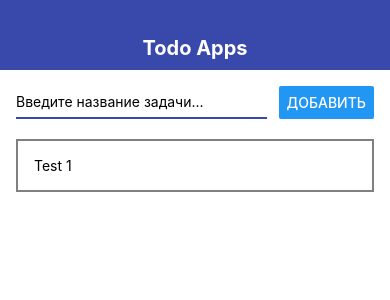
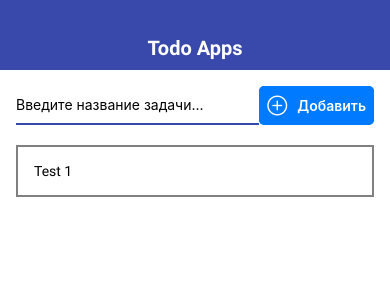
Before and after one commit to besrezen90/native-todos-app, a React Native app: screen / in a window 390 px wide. Shown: the top 300 px of the page. Built offline with nearby package versions, Linux system fonts and the light colour scheme.

Commit message:
add icon antDesign

```diff
--- a/App.js
+++ b/App.js
@@ -9,10 +9,14 @@ import { TodoScreen } from "./src/screens/TodoScreen";
 
 //FIXME: подключение шрифтов временно не работает
 const loadApp = async () => {
-  await Font.loadAsync({
-    "roboto-regular": require("./assets/fonts/Roboto-Regular.ttf"),
-    "roboto-bold": require("./assets/fonts/Roboto-Bold.ttf")
-  });
+  try {
+    await Font.loadAsync({
+      "roboto-regular": require("./assets/fonts/Roboto-Regular.ttf"),
+      "roboto-bold": require("./assets/fonts/Roboto-Bold.ttf")
+    });
+  } finally {
+    console.log("Roboto is loaded:" + Font.isLoaded("roboto-regular"));
+  }
 };
 
 export default function App() {
--- a/package.json
+++ b/package.json
@@ -10,7 +10,7 @@
   "dependencies": {
     "@expo/vector-icons": "^10.0.6",
     "expo": "^35.0.0",
-    "expo-font": "^8.0.0",
+    "expo-font": "7.0.0",
     "react": "16.8.3",
     "react-dom": "16.8.3",
     "react-native": "https://github.com/expo/react-native/archive/sdk-35.0.0.tar.gz",
--- a/src/components/AddTodo.js
+++ b/src/components/AddTodo.js
@@ -1,5 +1,7 @@
 import React, { useState } from "react";
 import { View, StyleSheet, TextInput, Button, Alert } from "react-native";
+import { AntDesign } from "@expo/vector-icons";
+
 import { THEME } from "../theme";
 
 export const AddTodo = ({ onAddTodo }) => {
@@ -24,7 +26,9 @@ export const AddTodo = ({ onAddTodo }) => {
         autoCapitalize='none'
         autoCorrect={false}
       />
-      <Button title='Добавить' onPress={onPress} />
+      <AntDesign.Button onPress={onPress} name='pluscircleo'>
+        Добавить
+      </AntDesign.Button>
     </View>
   );
 };
--- a/src/components/ui/AppText.js
+++ b/src/components/ui/AppText.js
@@ -7,6 +7,6 @@ export const AppText = ({ style, children }) => {
 
 const styles = StyleSheet.create({
   default: {
-    // fontFamily: "roboto-regular" //FIXME: подключенные шрифты не работают
+    fontFamily: "roboto-regular"
   }
 });
--- a/src/components/ui/AppTextBold.js
+++ b/src/components/ui/AppTextBold.js
@@ -7,7 +7,6 @@ export const AppTextBold = ({ style, children }) => {
 
 const styles = StyleSheet.create({
   default: {
-    // fontFamily: "roboto-bold" //FIXME: подключенные шрифты не работают
-    fontWeight: "700" //TODO: временно пока не решил проблему с подключенными шрифтами
+    fontFamily: "roboto-bold"
   }
 });
```
Also changed, not shown: 1 other file (tests, documents, lock files or other folders).
